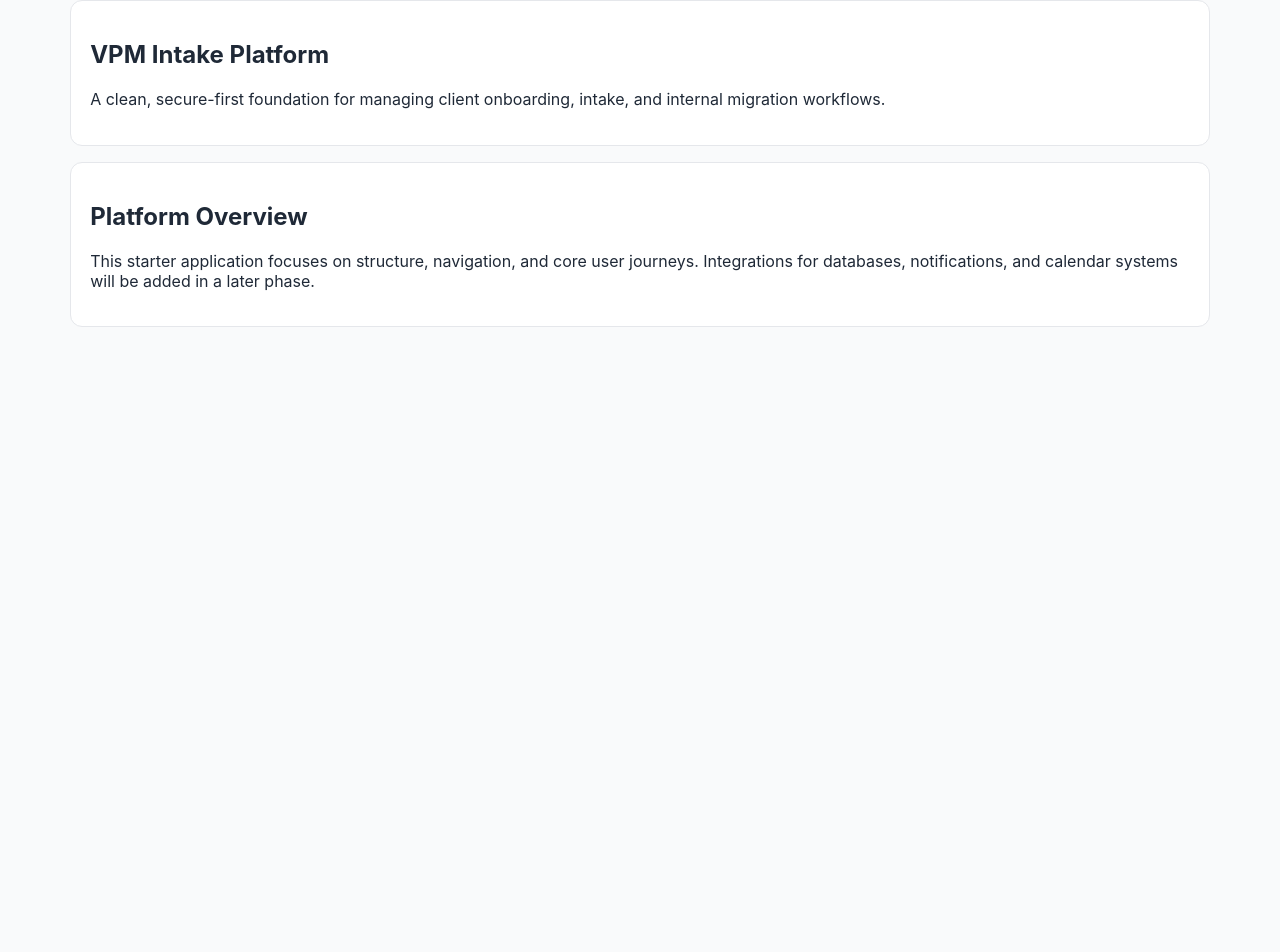
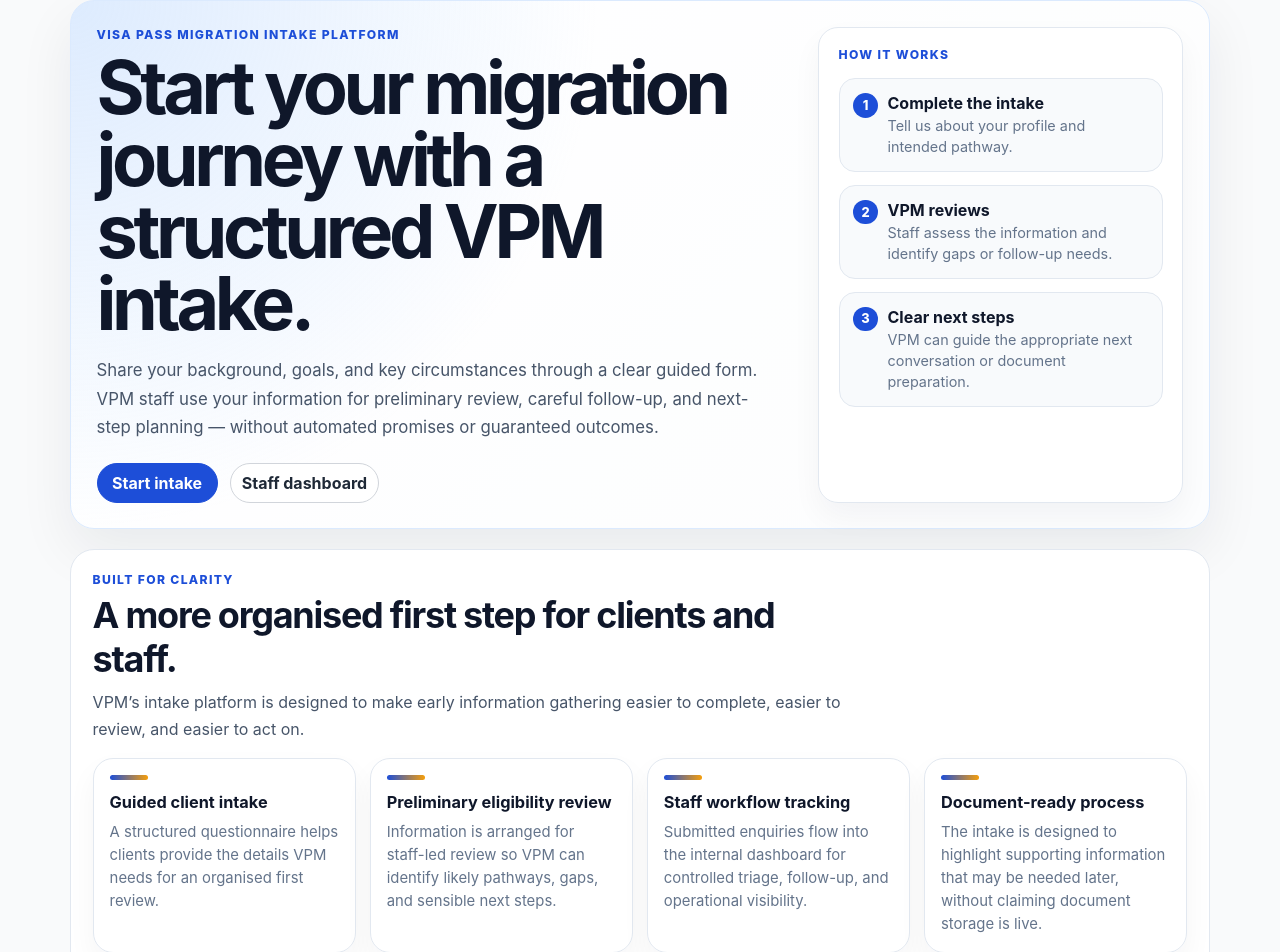
Before and after one commit to VisaPassMigration/VPM-online-enquiry-form, a Next.js app: page / in a window 1280 px wide. Shown: the part 89-1041 px from the top of the page. Before the commit the page ends 800 px from the top, so only its background shows below. Built offline with nearby package versions, Linux system fonts and the light colour scheme.

Commit message:
Polish public home landing page

```diff
--- a/src/app/globals.css
+++ b/src/app/globals.css
@@ -1100,3 +1100,230 @@ button[type='submit']:not(.secondary-btn):hover {
     flex-direction: column;
   }
 }
+
+/* Public VPM landing page */
+.public-landing {
+  display: grid;
+  gap: 1.25rem;
+}
+
+.landing-hero {
+  display: grid;
+  grid-template-columns: minmax(0, 1.45fr) minmax(280px, 0.75fr);
+  gap: 1rem;
+  align-items: stretch;
+  padding: 1.6rem;
+  border: 1px solid #dbeafe;
+  border-radius: 24px;
+  background:
+    radial-gradient(circle at top left, rgba(219, 234, 254, 0.95), rgba(255, 255, 255, 0.55) 42%),
+    linear-gradient(135deg, #ffffff 0%, #f8fafc 100%);
+  box-shadow: 0 22px 55px rgba(15, 23, 42, 0.07);
+}
+
+.landing-hero__content {
+  display: flex;
+  flex-direction: column;
+  justify-content: center;
+  min-height: 430px;
+}
+
+.landing-hero h1 {
+  max-width: 780px;
+  margin: 0.25rem 0 0;
+  color: #0f172a;
+  font-size: clamp(2.4rem, 6vw, 4.6rem);
+  line-height: 0.98;
+  letter-spacing: -0.06em;
+}
+
+.landing-hero__content > p:not(.eyebrow) {
+  max-width: 680px;
+  margin: 1rem 0 0;
+  color: #475569;
+  font-size: 1.05rem;
+  line-height: 1.7;
+}
+
+.landing-actions {
+  display: flex;
+  flex-wrap: wrap;
+  gap: 0.75rem;
+  margin-top: 1.35rem;
+}
+
+.landing-hero__panel,
+.landing-copy-card,
+.landing-disclaimer,
+.landing-feature-card {
+  border: 1px solid #e2e8f0;
+  border-radius: 20px;
+  background: rgba(255, 255, 255, 0.88);
+  box-shadow: 0 14px 30px rgba(15, 23, 42, 0.045);
+}
+
+.landing-hero__panel {
+  align-self: stretch;
+  padding: 1.2rem;
+}
+
+.landing-hero__panel ol {
+  display: grid;
+  gap: 0.8rem;
+  margin: 1rem 0 0;
+  padding: 0;
+  list-style: none;
+  counter-reset: landing-steps;
+}
+
+.landing-hero__panel li {
+  position: relative;
+  padding: 0.85rem 0.85rem 0.85rem 3rem;
+  border: 1px solid #e2e8f0;
+  border-radius: 16px;
+  background: #f8fafc;
+  counter-increment: landing-steps;
+}
+
+.landing-hero__panel li::before {
+  content: counter(landing-steps);
+  position: absolute;
+  left: 0.85rem;
+  top: 0.85rem;
+  display: grid;
+  width: 1.55rem;
+  height: 1.55rem;
+  place-items: center;
+  border-radius: 999px;
+  background: #1d4ed8;
+  color: #ffffff;
+  font-size: 0.8rem;
+  font-weight: 800;
+}
+
+.landing-hero__panel strong,
+.landing-hero__panel span {
+  display: block;
+}
+
+.landing-hero__panel strong {
+  color: #0f172a;
+}
+
+.landing-hero__panel span {
+  margin-top: 0.2rem;
+  color: #64748b;
+  font-size: 0.9rem;
+  line-height: 1.45;
+}
+
+.landing-section {
+  display: grid;
+  gap: 1rem;
+  padding: 1.35rem;
+  border: 1px solid #e2e8f0;
+  border-radius: 24px;
+  background: #ffffff;
+}
+
+.landing-section__heading {
+  max-width: 760px;
+}
+
+.landing-section h2,
+.landing-disclaimer h2 {
+  margin: 0;
+  color: #0f172a;
+  font-size: clamp(1.55rem, 3vw, 2.25rem);
+  letter-spacing: -0.035em;
+}
+
+.landing-section__heading p:not(.eyebrow),
+.landing-copy-card p,
+.landing-disclaimer p {
+  margin: 0.55rem 0 0;
+  color: #475569;
+  line-height: 1.65;
+}
+
+.landing-feature-grid {
+  display: grid;
+  grid-template-columns: repeat(4, minmax(0, 1fr));
+  gap: 0.85rem;
+}
+
+.landing-feature-card {
+  position: relative;
+  overflow: hidden;
+  padding: 1rem;
+}
+
+.landing-feature-card__accent {
+  display: block;
+  width: 2.4rem;
+  height: 0.28rem;
+  margin-bottom: 0.8rem;
+  border-radius: 999px;
+  background: linear-gradient(90deg, #1d4ed8, #f59e0b);
+}
+
+.landing-feature-card h3 {
+  margin: 0;
+  color: #0f172a;
+  font-size: 1.02rem;
+}
+
+.landing-feature-card p {
+  margin: 0.55rem 0 0;
+  color: #64748b;
+  line-height: 1.55;
+  font-size: 0.93rem;
+}
+
+.landing-section--split,
+.landing-disclaimer {
+  grid-template-columns: minmax(220px, 0.7fr) minmax(0, 1.3fr);
+  align-items: start;
+}
+
+.landing-copy-card {
+  padding: 1rem;
+  background: #f8fafc;
+}
+
+.landing-disclaimer {
+  display: grid;
+  gap: 1rem;
+  padding: 1.35rem;
+  border-color: #fde68a;
+  background: #fffbeb;
+}
+
+@media (max-width: 980px) {
+  .landing-hero,
+  .landing-section--split,
+  .landing-disclaimer {
+    grid-template-columns: 1fr;
+  }
+
+  .landing-hero__content {
+    min-height: auto;
+  }
+
+  .landing-feature-grid {
+    grid-template-columns: repeat(2, minmax(0, 1fr));
+  }
+}
+
+@media (max-width: 620px) {
+  .landing-hero,
+  .landing-section,
+  .landing-disclaimer {
+    padding: 1rem;
+    border-radius: 18px;
+  }
+
+  .landing-feature-grid {
+    grid-template-columns: 1fr;
+  }
+}
--- a/src/app/page.tsx
+++ b/src/app/page.tsx
@@ -1,22 +1,92 @@
+import React from 'react';
+import Link from 'next/link';
+
+const features = [
+  {
+    title: 'Guided client intake',
+    description: 'A structured questionnaire helps clients provide the details VPM needs for an organised first review.',
+  },
+  {
+    title: 'Preliminary eligibility review',
+    description: 'Information is arranged for staff-led review so VPM can identify likely pathways, gaps, and sensible next steps.',
+  },
+  {
+    title: 'Staff workflow tracking',
+    description: 'Submitted enquiries flow into the internal dashboard for controlled triage, follow-up, and operational visibility.',
+  },
+  {
+    title: 'Document-ready process',
+    description: 'The intake is designed to highlight supporting information that may be needed later, without claiming document storage is live.',
+  },
+];
+
 export default function HomePage() {
   return (
-    <>
-      <section className="hero">
-        <h1>VPM Intake Platform</h1>
+    <main className="public-landing">
+      <section className="landing-hero">
+        <div className="landing-hero__content">
+          <p className="eyebrow">Visa Pass Migration intake platform</p>
+          <h1>Start your migration journey with a structured VPM intake.</h1>
+          <p>
+            Share your background, goals, and key circumstances through a clear guided form. VPM staff use your information for
+            preliminary review, careful follow-up, and next-step planning — without automated promises or guaranteed outcomes.
+          </p>
+          <div className="landing-actions">
+            <Link href="/intake" className="primary-btn">Start intake</Link>
+            <Link href="/dashboard" className="secondary-btn">Staff dashboard</Link>
+          </div>
+        </div>
+        <aside className="landing-hero__panel" aria-label="How the intake works">
+          <p className="eyebrow">How it works</p>
+          <ol>
+            <li><strong>Complete the intake</strong><span>Tell us about your profile and intended pathway.</span></li>
+            <li><strong>VPM reviews</strong><span>Staff assess the information and identify gaps or follow-up needs.</span></li>
+            <li><strong>Clear next steps</strong><span>VPM can guide the appropriate next conversation or document preparation.</span></li>
+          </ol>
+        </aside>
+      </section>
+
+      <section className="landing-section" aria-labelledby="landing-features-title">
+        <div className="landing-section__heading">
+          <p className="eyebrow">Built for clarity</p>
+          <h2 id="landing-features-title">A more organised first step for clients and staff.</h2>
+          <p>VPM’s intake platform is designed to make early information gathering easier to complete, easier to review, and easier to act on.</p>
+        </div>
+        <div className="landing-feature-grid">
+          {features.map((feature) => (
+            <article className="landing-feature-card" key={feature.title}>
+              <span aria-hidden="true" className="landing-feature-card__accent" />
+              <h3>{feature.title}</h3>
+              <p>{feature.description}</p>
+            </article>
+          ))}
+        </div>
+      </section>
+
+      <section className="landing-section landing-section--split" aria-labelledby="next-steps-title">
+        <div>
+          <p className="eyebrow">What to expect</p>
+          <h2 id="next-steps-title">Preliminary review, then staff-controlled follow-up.</h2>
+        </div>
+        <div className="landing-copy-card">
+          <p>
+            The intake form helps VPM understand your situation before a detailed discussion. It supports migration guidance and workflow
+            tracking, but it does not replace a professional review by VPM staff.
+          </p>
+        </div>
+      </section>
+
+      <section className="landing-disclaimer" aria-labelledby="disclaimer-title">
+        <div>
+          <p className="eyebrow">Important disclaimer</p>
+          <h2 id="disclaimer-title">Preliminary information only</h2>
+        </div>
         <p>
-          A clean, secure-first foundation for managing client onboarding, intake, and
-          internal migration workflows.
+          Completing the intake form does not guarantee a visa outcome, eligibility result, invitation, approval, or migration pathway.
+          Information submitted through this platform is for preliminary review only. Formal migration advice and next steps require review
+          by Visa Pass Migration.
         </p>
       </section>
-
-      <section className="card">
-        <h2>Platform Overview</h2>
-        <p>
-          This starter application focuses on structure, navigation, and core user journeys.
-          Integrations for databases, notifications, and calendar systems will be added in a
-          later phase.
-        </p>
-      </section>
-    </>
+    </main>
   );
 }
```
Also changed, not shown: 1 other file (tests, documents, lock files or other folders).
